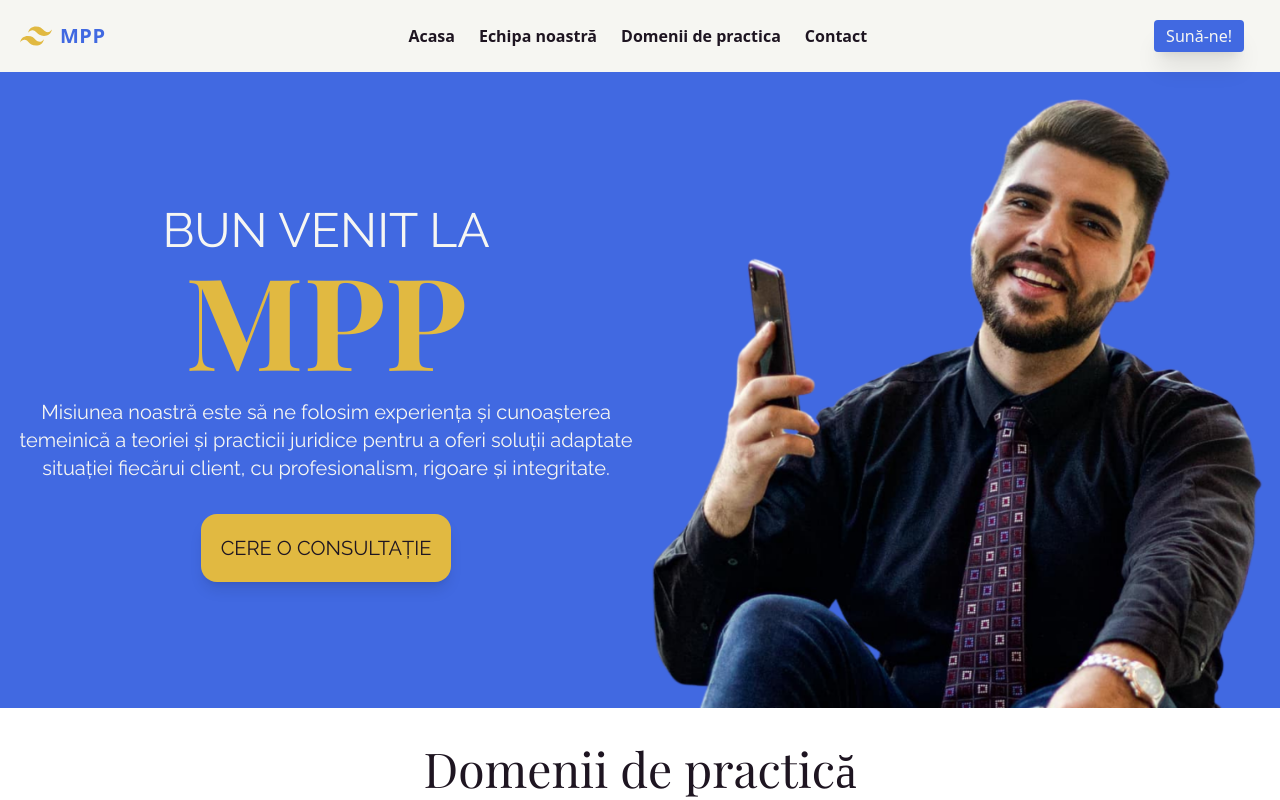
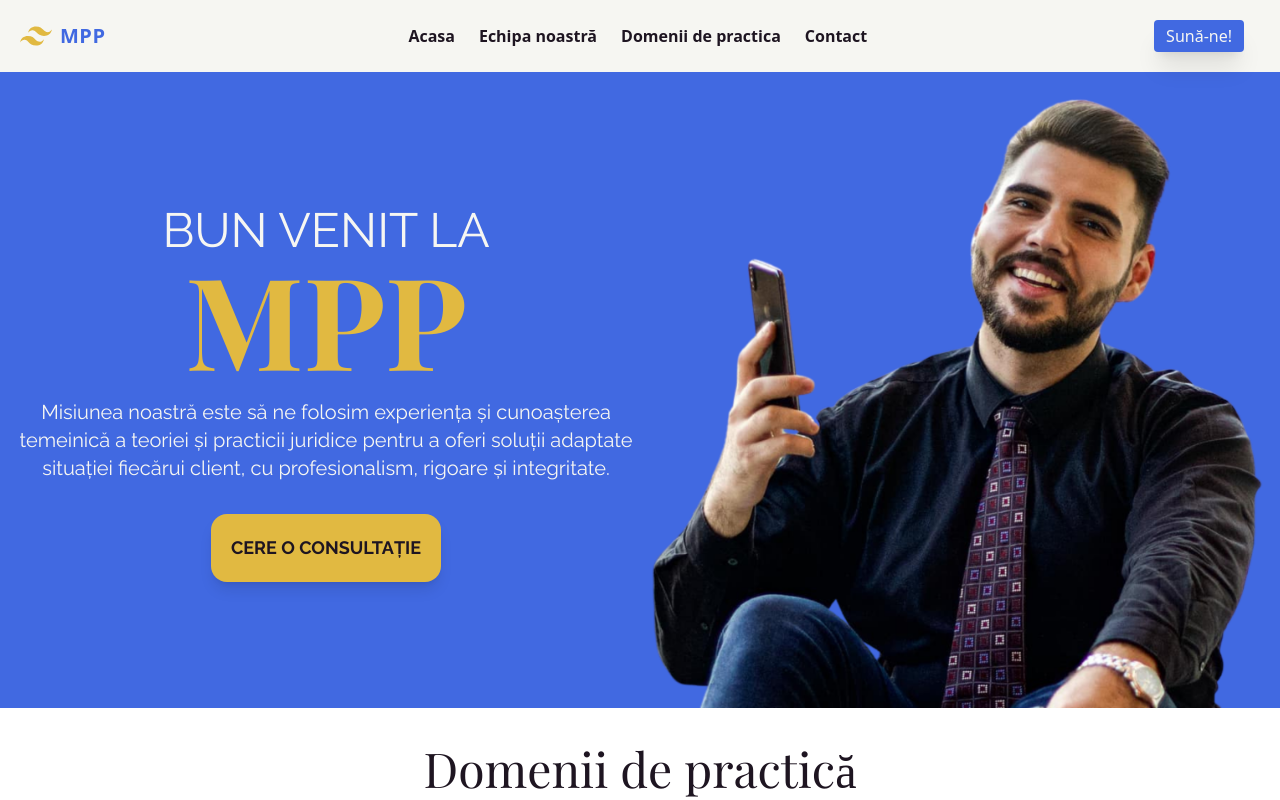
Before and after one commit to DCi-dev/lawfirm-website, a Next.js app: page / in a window 1280 px wide. Shown: the top 800 px of the page. Built offline with nearby package versions, Linux system fonts and the light colour scheme; a web font is replaced by a local one.

Commit message:
Minor hero and about update

```diff
--- a/components/home/About.js
+++ b/components/home/About.js
@@ -7,11 +7,11 @@ export default function About() {
 						xmlns='http://www.w3.org/2000/svg'
 						viewBox='0 0 24 24'
 						fill='#E1B941'
-						class='w-14 h-14 mx-auto'>
+						className='w-14 h-14 mx-auto'>
 						<path
-							fill-rule='evenodd'
+							fillRule='evenodd'
 							d='M12 2.25a.75.75 0 01.75.75v.756a49.106 49.106 0 019.152 1 .75.75 0 01-.152 1.485h-1.918l2.474 10.124a.75.75 0 01-.375.84A6.723 6.723 0 0118.75 18a6.723 6.723 0 01-3.181-.795.75.75 0 01-.375-.84l2.474-10.124H12.75v13.28c1.293.076 2.534.343 3.697.776a.75.75 0 01-.262 1.453h-8.37a.75.75 0 01-.262-1.453c1.162-.433 2.404-.7 3.697-.775V6.24H6.332l2.474 10.124a.75.75 0 01-.375.84A6.723 6.723 0 015.25 18a6.723 6.723 0 01-3.181-.795.75.75 0 01-.375-.84L4.168 6.241H2.25a.75.75 0 01-.152-1.485 49.105 49.105 0 019.152-1V3a.75.75 0 01.75-.75zm4.878 13.543l1.872-7.662 1.872 7.662h-3.744zm-9.756 0L5.25 8.131l-1.872 7.662h3.744z'
-							clip-rule='evenodd'
+							clipRule='evenodd'
 						/>
 					</svg>
 					<h2 className='text-5xl text-gold'>
--- a/components/home/Hero.js
+++ b/components/home/Hero.js
@@ -21,8 +21,8 @@ export default function Hero() {
 								className='mx-auto mt-8 mb-8 inline-block
 							bg-gold border-0 py-5 px-5 focus:outline-none hover:bg-ivory
 							rounded-2xl text-base hover:text-black shadow-lg text-center'>
-								<span className='text-black  font-body text-xl'>
-									CERE O CONSULTAȚIE
+								<span className='text-black  font-body text-lg uppercase font-bold'>
+									Cere o consultație
 								</span>
 							</button>
 						</Link>
```
